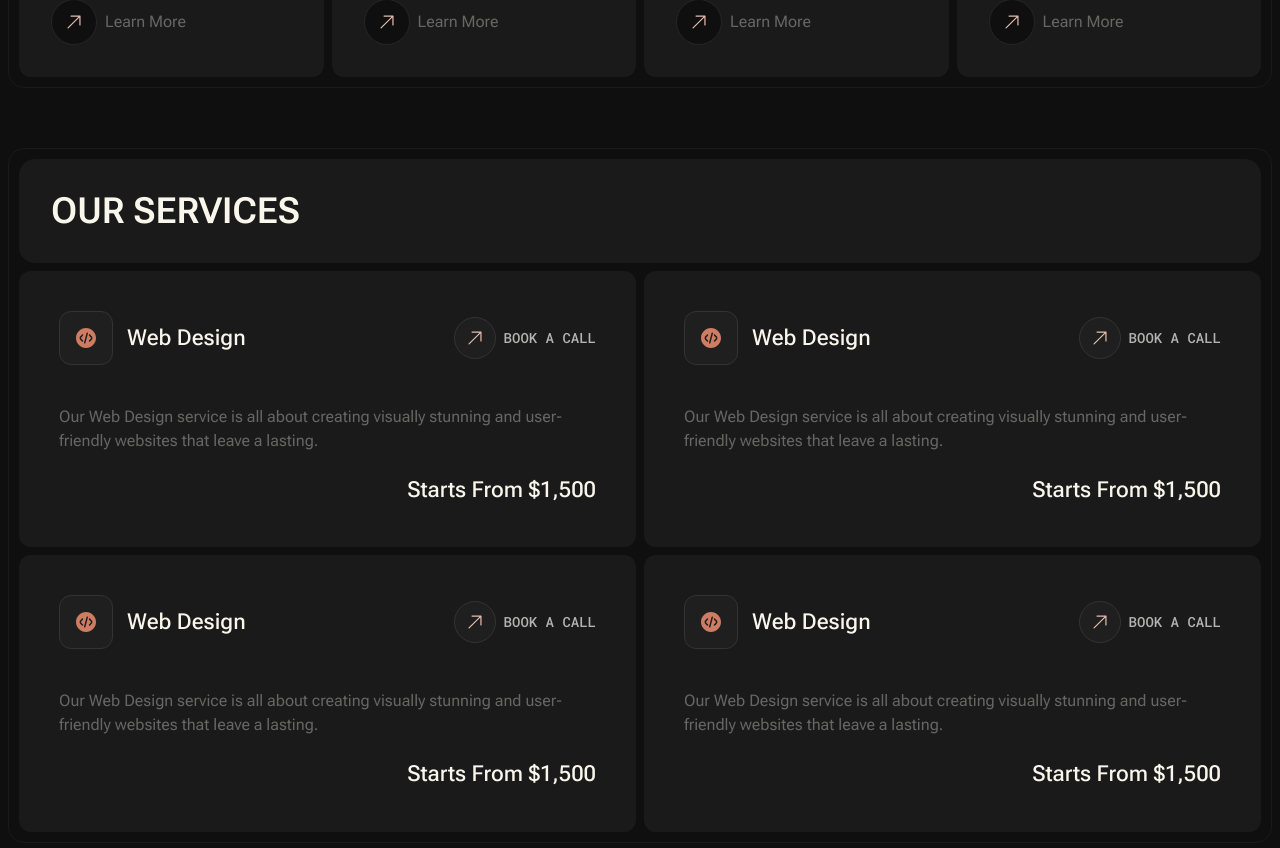
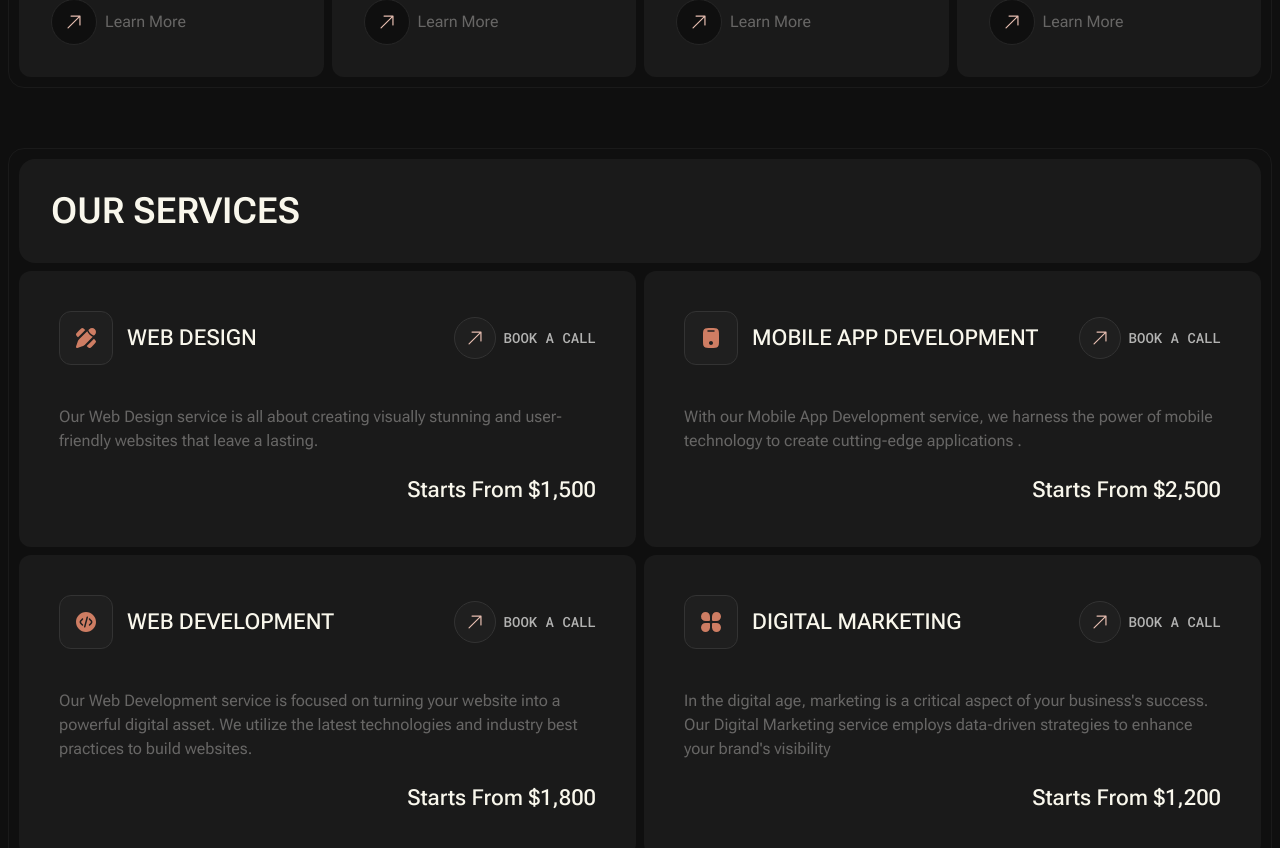
Before and after one commit to iabdwahab/nexgen-agency, a React (Vite) app: page /#/ in a window 1280 px wide. Shown: the part 1086-1934 px from the top of the page. Built offline with nearby package versions, Linux system fonts and the light colour scheme.

Commit message:
(our-services): Finishing OurServices.

```diff
--- a/src/components/our_services/Index.tsx
+++ b/src/components/our_services/Index.tsx
@@ -1,18 +1,13 @@
+import { homeOurServicesElements } from "../../data/HomeOurServices";
 import SectionHeading from "../global/SectionHeading";
-import ServiceCard from "./ServiceCard";
 
 function OurServices() {
   return (
-    <section>
+    <section className="mt-section-margin">
       <div className="container">
         <div className="section-container">
           <SectionHeading>Our Services</SectionHeading>
-          <div className="mt-2 grid gap-2 md:grid-cols-2">
-            <ServiceCard />
-            <ServiceCard />
-            <ServiceCard />
-            <ServiceCard />
-          </div>
+          <div className="mt-2 grid gap-2 md:grid-cols-2">{homeOurServicesElements}</div>
         </div>
       </div>
     </section>
--- a/src/components/our_services/ServiceCard.tsx
+++ b/src/components/our_services/ServiceCard.tsx
@@ -1,24 +1,25 @@
 import { Link } from "react-router-dom";
 import IconCard from "../global/IconCard";
-import icon from "/icons/web-dev-icon.svg";
 import IconTextLink from "../global/IconTextLink";
+import { homeOurServiceInterface } from "../../types/ourServices";
 
-function ServiceCard() {
+function ServiceCard({ title, description, startPrice, icon, link }: homeOurServiceInterface) {
   return (
     <div className="bg-dark-10 flex flex-col gap-5 rounded-xl p-6 lg:gap-10 lg:p-10">
       <div className="flex items-center justify-between">
         <div className="text-orange-95 flex items-center gap-3.5 text-xl font-medium lg:text-[22px]">
           <IconCard icon={icon} />
-          <h3>Web Design</h3>
+          <h3 className="uppercase">{title}</h3>
         </div>
         <IconTextLink text="book a call" className="hidden lg:flex" />
       </div>
+
       <div className="flex flex-col gap-5 lg:flex-col-reverse">
-        <h4 className="text-orange-95 text-lg font-medium lg:text-end lg:text-[22px]">Starts From $1,500</h4>
-        <p>Our Web Design service is all about creating visually stunning and user-friendly websites that leave a lasting.</p>
+        <h4 className="text-orange-95 text-lg font-medium lg:text-end lg:text-[22px]">Starts From ${startPrice.toLocaleString()}</h4>
+        <p>{description}</p>
       </div>
 
-      <Link to="#" className="bg-orange-60 text-dark-06 flex items-center justify-center rounded-lg p-3.5 font-medium uppercase hover:opacity-85 hover:focus:opacity-85 hover:active:opacity-75 lg:hidden">
+      <Link to={link} className="bg-orange-60 text-dark-06 flex items-center justify-center rounded-lg p-3.5 font-medium uppercase hover:opacity-85 hover:focus:opacity-85 hover:active:opacity-75 lg:hidden">
         book a call
       </Link>
     </div>
--- a/src/components/reasons_to_choose/Index.tsx
+++ b/src/components/reasons_to_choose/Index.tsx
@@ -3,7 +3,7 @@ import SectionHeading from "../global/SectionHeading";
 
 function ReasonsToChoose() {
   return (
-    <section className="my-section-margin">
+    <section className="mt-section-margin">
       <div className="container">
         <div className="section-container">
           <SectionHeading>Reasons to Choose NexGen for Your Digital Journey</SectionHeading>
--- /dev/null
+++ b/src/data/HomeOurServices.tsx
@@ -0,0 +1,39 @@
+import webDesignIcon from "/icons/web-design-icon.svg";
+import webDevIcon from "/icons/web-dev-icon.svg";
+import mobileDevIcon from "/icons/mobile-dev-icon.svg";
+import digitalMarketingIcon from "/icons/digital-marketing-icon.svg";
+import { homeOurServiceInterface } from "../types/ourServices";
+import ServiceCard from "../components/our_services/ServiceCard";
+
+export const homeOurServicesList: homeOurServiceInterface[] = [
+  {
+    icon: webDesignIcon,
+    title: "web design",
+    description: "Our Web Design service is all about creating visually stunning and user-friendly websites that leave a lasting.",
+    link: "#",
+    startPrice: 1500,
+  },
+  {
+    icon: mobileDevIcon,
+    title: "mobile app development",
+    description: "With our Mobile App Development service, we harness the power of mobile technology to create cutting-edge applications .",
+    link: "#",
+    startPrice: 2500,
+  },
+  {
+    icon: webDevIcon,
+    title: "web development",
+    description: "Our Web Development service is focused on turning your website into a powerful digital asset. We utilize the latest technologies and industry best practices to build websites.",
+    link: "#",
+    startPrice: 1800,
+  },
+  {
+    icon: digitalMarketingIcon,
+    title: "digital marketing",
+    description: `In the digital age, marketing is a critical aspect of your business's success. Our Digital Marketing service employs data-driven strategies to enhance your brand's visibility`,
+    link: "#",
+    startPrice: 1200,
+  },
+];
+
+export const homeOurServicesElements = homeOurServicesList.map((service, index) => <ServiceCard key={index} {...service} />);
--- /dev/null
+++ b/src/types/ourServices.ts
@@ -0,0 +1,7 @@
+export interface homeOurServiceInterface {
+  title: string;
+  description: string;
+  icon: string;
+  link: string;
+  startPrice: number;
+}
```
